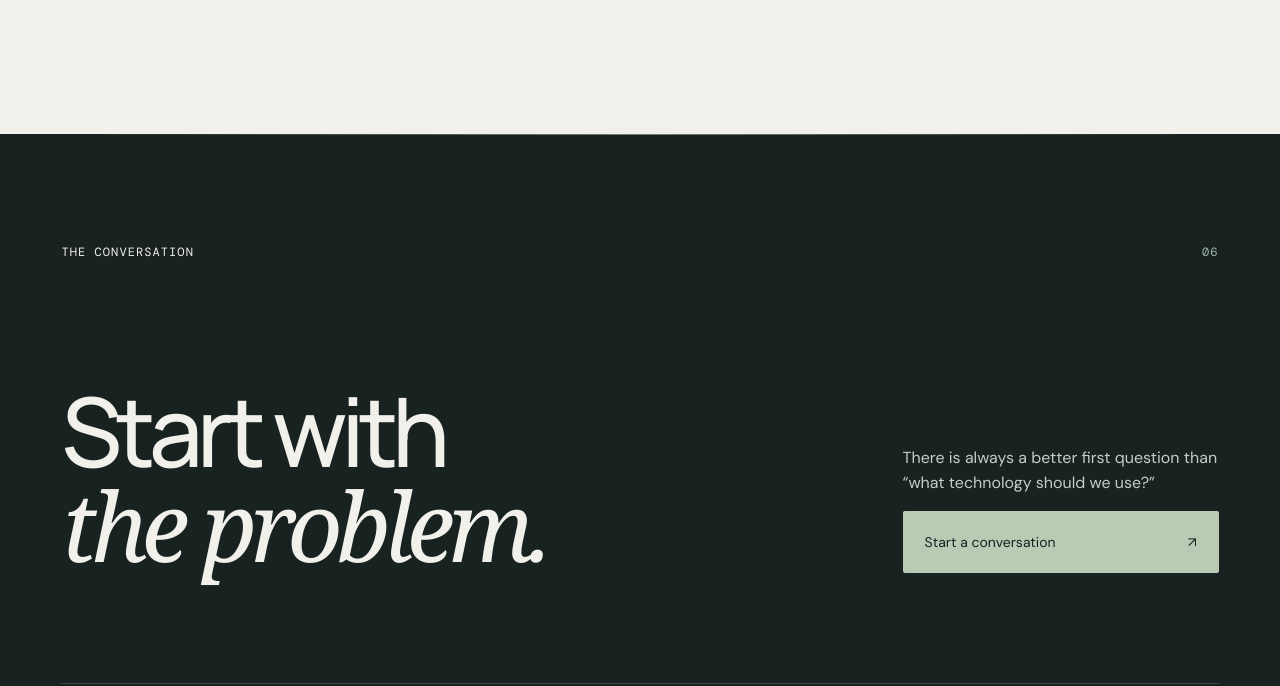
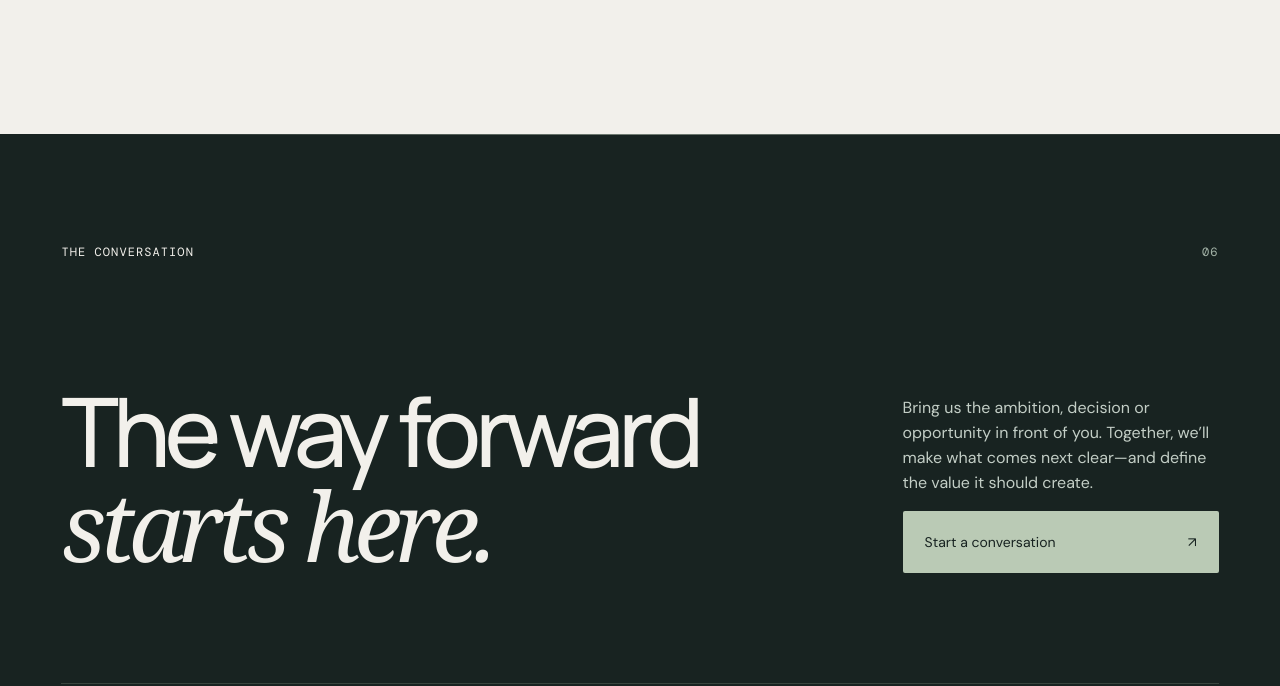
Before and after one commit to Antonio-Vinciguerra/roi-ai-website, a website with bundled scripts: page index.html in a window 1280 px wide. Shown: the part 3843-4529 px from the top of the page. Built offline with nearby package versions, Linux system fonts and the light colour scheme.

Commit message:
Refine final invitation

```diff
--- a/index.html
+++ b/index.html
@@ -101,8 +101,8 @@
       <section id="contact" class="contact section dark-panel">
         <p class="section-label reveal">The conversation <span>06</span></p>
         <div class="contact-content">
-          <h2 class="display reveal">Start with<br /><em>the problem.</em></h2>
-          <div class="contact-side reveal"><p>There is always a better first question than “what technology should we use?”</p><button class="button" data-advisor-open>Start a conversation <span>↗</span></button></div>
+          <h2 class="display reveal">The way forward<br /><em>starts here.</em></h2>
+          <div class="contact-side reveal"><p>Bring us the ambition, decision or opportunity in front of you. Together, we’ll make what comes next clear—and define the value it should create.</p><button class="button" data-advisor-open>Start a conversation <span>↗</span></button></div>
         </div>
         <footer><a class="wordmark" href="#top">ROI<span>AI</span></a><span>© 2026 ROI AI</span><a href="#top">Back to top ↑</a></footer>
       </section>
--- a/scripts/build.mjs
+++ b/scripts/build.mjs
@@ -31,7 +31,7 @@ for (const [key, page] of Object.entries(content)) {
  <article class="step reveal"><span class="step-number">01</span><h3>Find the<br><em>opportunity.</em></h3><p>Identify the few decisions and points of friction where change can be valuable.</p></article>
  <article class="step reveal"><span class="step-number">02</span><h3>Build the<br><em>right response.</em></h3><p>Design, buy, integrate—or stop—based on the work, not a vendor agenda.</p></article>
  <article class="step reveal"><span class="step-number">03</span><h3>Prove the<br><em>return.</em></h3><p>Make adoption and evidence of impact part of the plan from day one.</p></article></div>${workbench()}</section>
- <section class="contact section dark-panel" id="contact"><p class="section-label">A long-term partner <span>04</span></p><div class="contact-content"><h2 class="display">Start with<br>the <em>problem.</em></h2><div class="contact-side"><p>Tell us about the decision in front of you.</p><button class="button" data-advisor-open>Start a conversation <span>↗</span></button><noscript><p>The interactive advisor requires JavaScript. You can still explore every service and sector above.</p></noscript></div></div></section>
+<section class="contact section dark-panel" id="contact"><p class="section-label">A long-term partner <span>04</span></p><div class="contact-content"><h2 class="display">The way forward<br><em>starts here.</em></h2><div class="contact-side"><p>Bring us the ambition, decision or opportunity in front of you. Together, we’ll make what comes next clear—and define the value it should create.</p><button class="button" data-advisor-open>Start a conversation <span>↗</span></button><noscript><p>The interactive advisor requires JavaScript. You can still explore every service and sector above.</p></noscript></div></div></section>
  </main>${footer}${scripts}</body></html>`;
  await writeFile(resolve(out,key+'.html'),html);
 }
```
